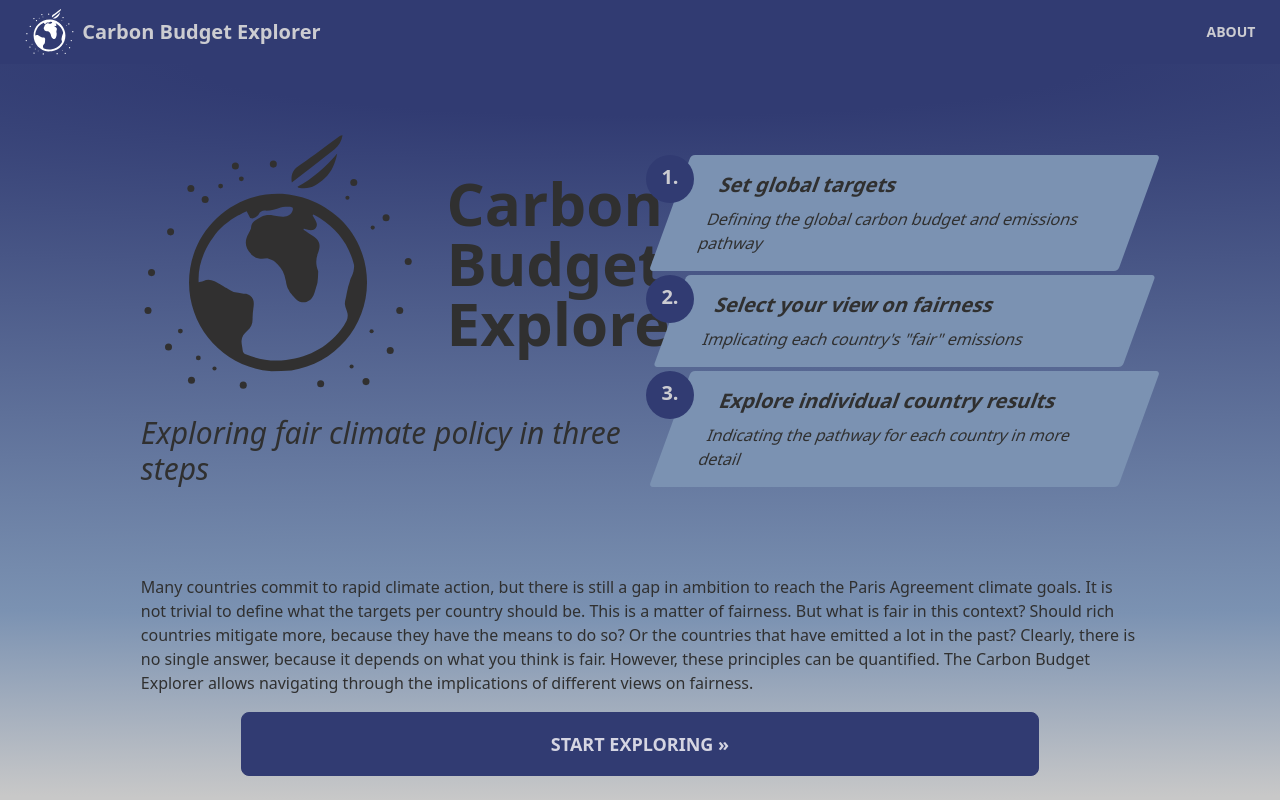
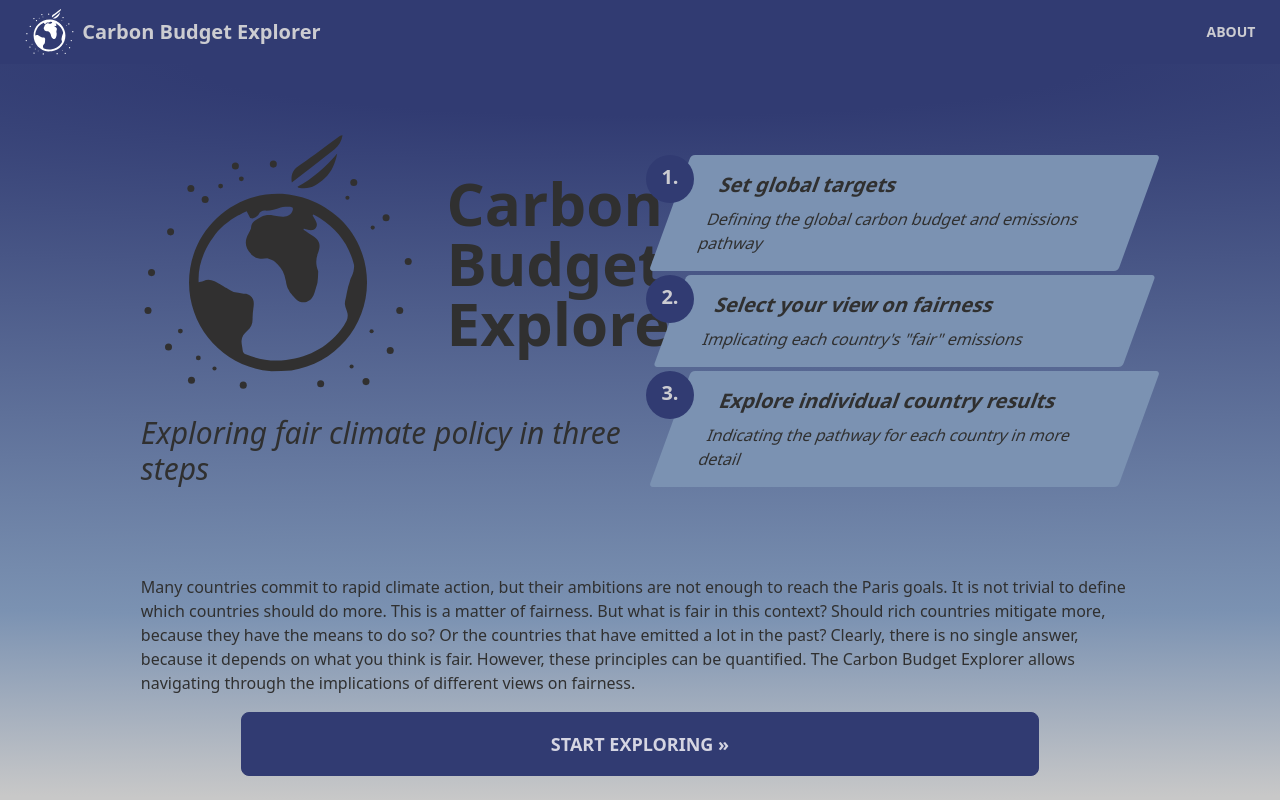
Before and after one commit to carbon-budget-explorer/cabe, a SvelteKit app: page / in a window 1280 px wide. Built offline with nearby package versions, Linux system fonts and the light colour scheme.

Commit message:
Update src/routes/+page.svelte
Co-authored-by: Peter Kalverla <peter@kalversweep.nl>

```diff
--- a/src/routes/+page.svelte
+++ b/src/routes/+page.svelte
@@ -63,8 +63,8 @@
 	<div class="">
 		<!-- <h2>What is fair climate action?</h2> -->
 		<p>
-			Many countries commit to rapid climate action, but there is still a gap in ambition to reach the Paris Agreement climate goals.
-			It is not trivial to define what the targets per country should be. This is a matter of fairness.
+			Many countries commit to rapid climate action, but their ambitions are not enough to reach the Paris goals.
+			It is not trivial to define which countries should do more. This is a matter of fairness.
 			But what is fair in this context? Should rich countries mitigate more, because they have the means to do so? Or
 			the countries that have emitted a lot in the past? Clearly, there is no single answer, because
 			it depends on what you think is fair. However, these principles can be quantified. The Carbon
```
